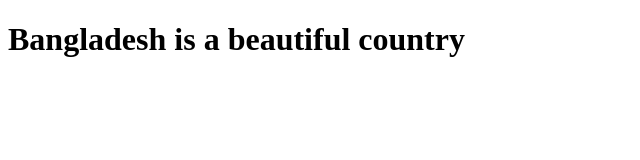
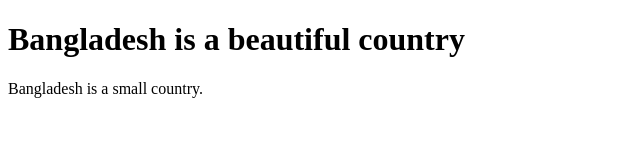
Before and after one commit to Mousumi2001/lamia-repo, a plain HTML site: page index.html in a window 1280 px wide. Shown: the whole page, without its empty margins (0-640 px from the left). Drawn offline with Linux system fonts and the light colour scheme.

Commit message:
first commit

```diff
--- a/index.html
+++ b/index.html
@@ -8,6 +8,7 @@
     <title>Document</title>
 </head>
 <h1>Bangladesh is a beautiful country</h1>
+<p>Bangladesh is a small country.</p>
 
 <body>
 
```
